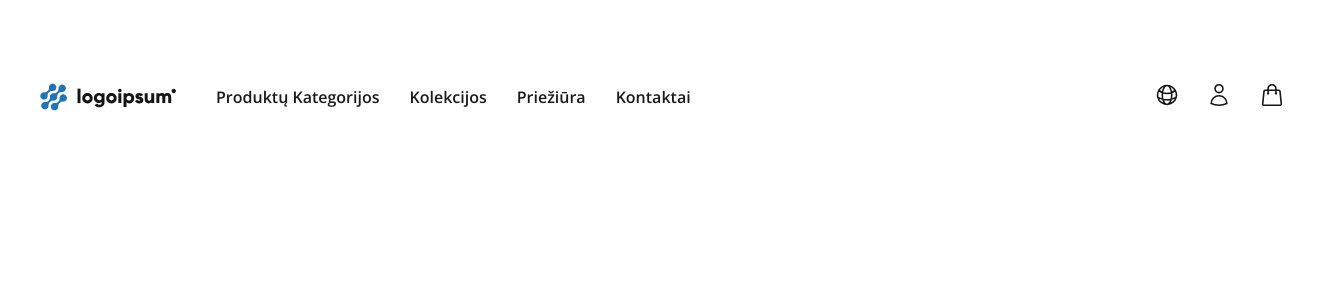
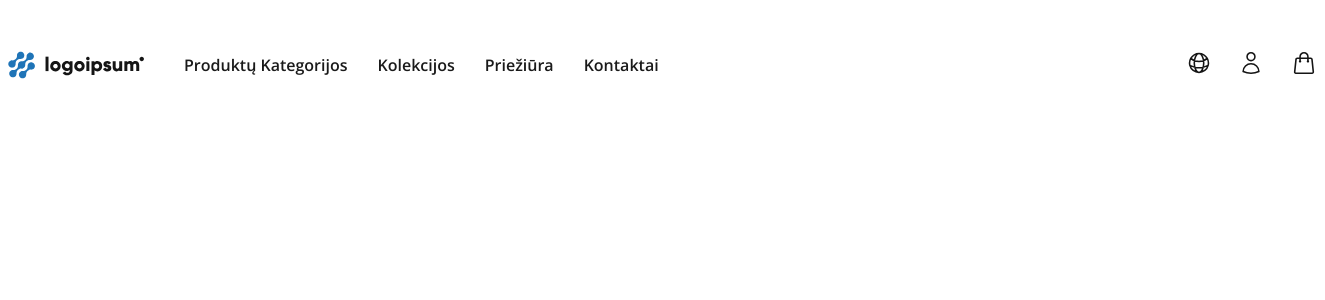
Before and after one commit to Akvilija/webroom, a React (Vite) app in the folder shop-project/: page / in a window 1280 px wide. Shown: the top 300 px of the page, 1325 px wide, since content can reach past the window. Built offline with nearby package versions, Linux system fonts and the light colour scheme.

Commit message:
fixed background color

```diff
--- a/shop-project/src/App.css
+++ b/shop-project/src/App.css
@@ -1,6 +1,5 @@
 #root {
-  max-width: 1280px;
+  max-width: 1440px;
   margin: 0 auto;
-  padding: 2rem;
   text-align: center;
 }
```
